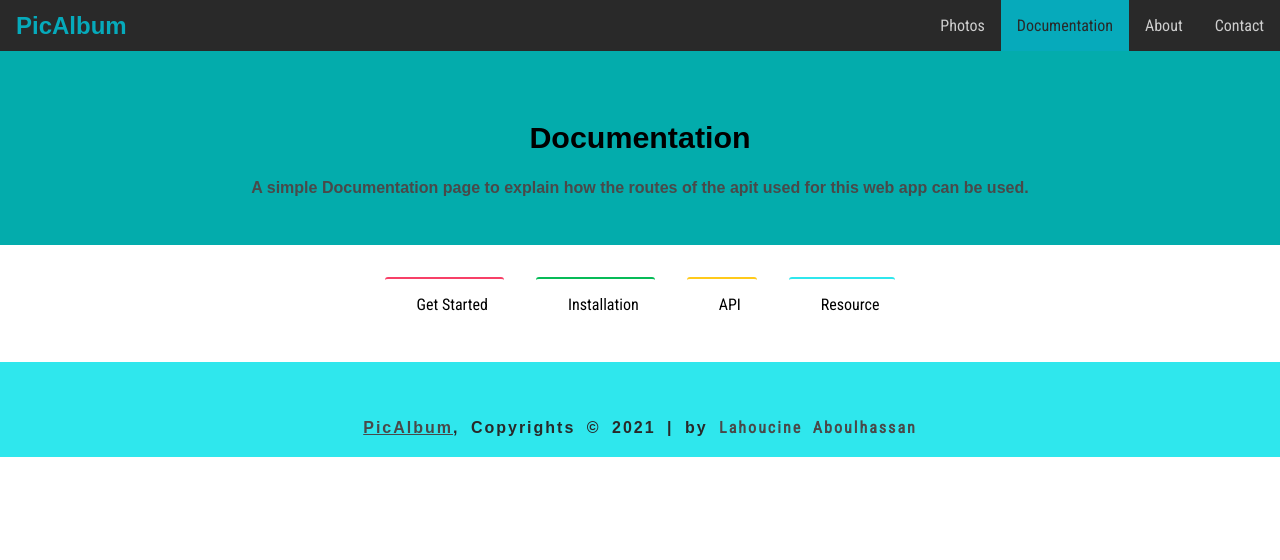
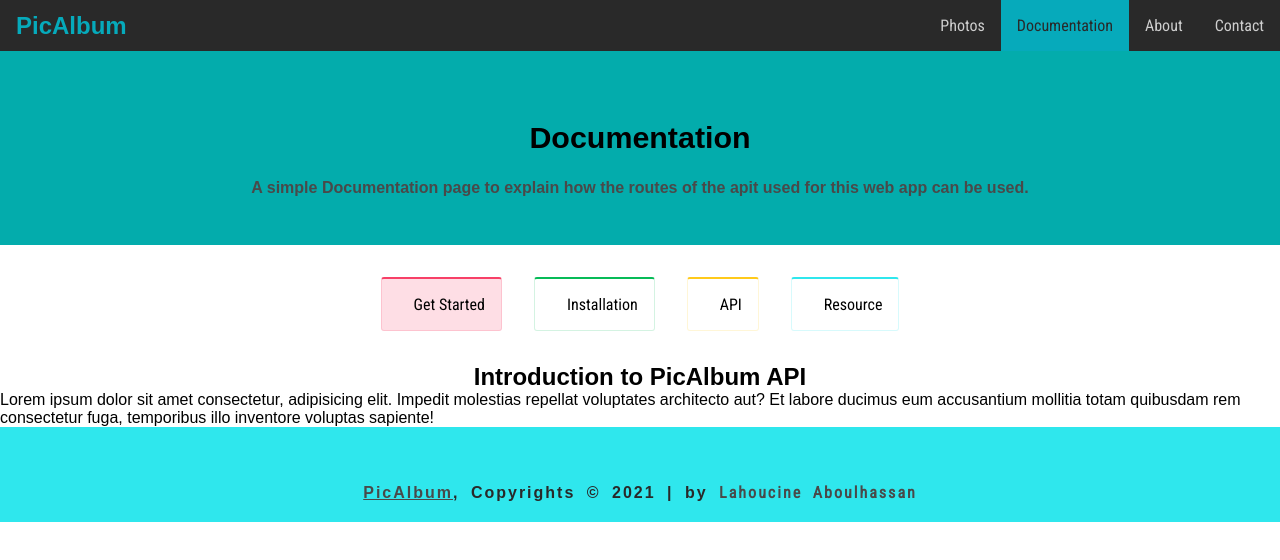
Before and after one commit to LahoucineABOULHASSAN/VueJS_Pic_Album, a Vue app: page /documentation in a window 1280 px wide. Shown: the top 560 px of the page. Built offline with nearby package versions, Linux system fonts and the light colour scheme; some icons are missing; a web font is replaced by a local one.

Commit message:
add documentation components

```diff
--- a/src/utilities/nav.js
+++ b/src/utilities/nav.js
@@ -20,3 +20,13 @@ export const isActive = (event) => {
     }
   });
 };
+export const isDocNavActive = (event) => {
+  const navLinks = document.querySelectorAll(".doc-nav-item");
+  navLinks.forEach((elem) => {
+    if (elem === event.target || elem === event.target.parentElement) {
+      elem.classList.add("doc-nav-active");
+    } else {
+      elem.classList.remove("doc-nav-active");
+    }
+  });
+};
--- a/src/views/Documentation.vue
+++ b/src/views/Documentation.vue
@@ -1,25 +1,33 @@
 <template>
   <DocHeader />
-  <DocNav />
-  <Doc v-for="(index, doc) in docs" :key="index" :doc="doc" />
+  <DocNav @docNav="docCase = $event" />
+  <DocAPI v-if="docCase === 'api'" />
+  <DocIntro v-if="docCase === 'intro'" />
+  <DocInstall v-if="docCase === 'install'" />
+  <DocResources v-if="docCase === 'resources'" />
 </template>
 
 <script>
+import DocNav from "./documentation/DocNav";
+import DocAPI from "./documentation/DocAPI";
+import DocIntro from "./documentation/DocIntro";
 import DocHeader from "./documentation/DocHeader";
-import DocNav from "./documentation/DocNav";
-import Doc from "./documentation/Doc";
+import DocInstall from "./documentation/DocInstall";
+import DocResources from "./documentation/DocResources";
 import { ref } from "vue";
 export default {
   components: {
+    DocAPI,
+    DocNav,
+    DocIntro,
     DocHeader,
-    DocNav,
-    Doc,
+    DocInstall,
+    DocResources,
   },
   setup() {
     const docs = ref([]);
-    return { docs };
+    const docCase = ref("intro");
+    return { docs, docCase };
   },
 };
 </script>
-
-<style></style>
--- a/src/views/documentation/Doc.vue
+++ /dev/null
@@ -1,17 +0,0 @@
-<template>
-  <div>
-    <h2>{{ doc.heading }}</h2>
-    <p>
-      {{ doc.paragraph }}
-    </p>
-  </div>
-</template>
-<script>
-export default {
-  props: {
-    doc: Object,
-  },
-};
-</script>
-
-<style></style>
--- /dev/null
+++ b/src/views/documentation/DocAPI.vue
@@ -0,0 +1,11 @@
+<template>
+  <div class="flex flex-column">
+    <h2>API Docs</h2>
+    <p>
+      Lorem ipsum dolor sit amet consectetur, adipisicing elit. Impedit
+      molestias repellat voluptates architecto aut? Et labore ducimus eum
+      accusantium mollitia totam quibusdam rem consectetur fuga, temporibus illo
+      inventore voluptas sapiente!
+    </p>
+  </div>
+</template>
--- /dev/null
+++ b/src/views/documentation/DocInstall.vue
@@ -0,0 +1,11 @@
+<template>
+  <div class="flex flex-column">
+    <h2>Install Packges</h2>
+    <p>
+      Lorem ipsum dolor sit amet consectetur, adipisicing elit. Impedit
+      molestias repellat voluptates architecto aut? Et labore ducimus eum
+      accusantium mollitia totam quibusdam rem consectetur fuga, temporibus illo
+      inventore voluptas sapiente!
+    </p>
+  </div>
+</template>
--- /dev/null
+++ b/src/views/documentation/DocIntro.vue
@@ -0,0 +1,11 @@
+<template>
+  <div class="flex flex-column">
+    <h2>Introduction to PicAlbum API</h2>
+    <p>
+      Lorem ipsum dolor sit amet consectetur, adipisicing elit. Impedit
+      molestias repellat voluptates architecto aut? Et labore ducimus eum
+      accusantium mollitia totam quibusdam rem consectetur fuga, temporibus illo
+      inventore voluptas sapiente!
+    </p>
+  </div>
+</template>
--- a/src/views/documentation/DocNav.vue
+++ b/src/views/documentation/DocNav.vue
@@ -1,11 +1,59 @@
 <template>
   <ul class="flex flex-row doc-nav">
-    <li><i class="map signs icon"></i>Get Started</li>
-    <li><i class="cloud download down icon"></i>Installation</li>
-    <li><i class="box icon"></i>API</li>
-    <li><i class="archive icon"></i>Resource</li>
+    <li
+      class="doc-nav-item doc-nav-active"
+      @click="
+        (event) => {
+          $emit('docNav', 'intro');
+          isDocNavActive(event);
+        }
+      "
+    >
+      <i class="map signs icon"></i>Get Started
+    </li>
+    <li
+      class="doc-nav-item"
+      @click="
+        (event) => {
+          $emit('docNav', 'install');
+          isDocNavActive(event);
+        }
+      "
+    >
+      <i class="cloud download down icon"></i>Installation
+    </li>
+    <li
+      class="doc-nav-item"
+      @click="
+        (event) => {
+          $emit('docNav', 'api');
+          isDocNavActive(event);
+        }
+      "
+    >
+      <i class="box icon"></i>API
+    </li>
+    <li
+      class="doc-nav-item"
+      @click="
+        (event) => {
+          $emit('docNav', 'resources');
+          isDocNavActive(event);
+        }
+      "
+    >
+      <i class="archive icon"></i>Resource
+    </li>
   </ul>
 </template>
+<script>
+import { isDocNavActive } from "../../utilities/nav";
+export default {
+  setup() {
+    return { isDocNavActive };
+  },
+};
+</script>
 <style>
 .doc-nav {
   width: 80%;
@@ -16,7 +64,8 @@
   padding: 1rem;
   margin: 0 1rem;
   border-radius: 3px;
-  border-top: 2px solid;
+  border: 1px solid;
+  border-top-width: 2px;
 }
 .doc-nav li:hover {
   cursor: pointer;
@@ -26,29 +75,38 @@
   margin-right: 1rem;
 }
 .doc-nav li:nth-of-type(2n + 1) {
-  border-color: var(--red);
+  border-color: #f740682c;
+  border-top-color: var(--red);
 }
 .doc-nav li:nth-of-type(2n + 2) {
-  border-color: var(--green);
+  border-color: #06bb572c;
+  border-top-color: var(--green);
 }
 .doc-nav li:nth-of-type(2n + 3) {
-  border-color: var(--yellow);
+  border-color: #ffca1b2c;
+  border-top-color: var(--yellow);
 }
 .doc-nav li:nth-of-type(2n + 4) {
-  border-color: var(--primaryLight);
+  border-color: #1ae5ec2c;
+  border-top-color: var(--primaryLight);
 }
+.doc-nav li.doc-nav-active:nth-of-type(2n + 1),
 .doc-nav li:nth-of-type(2n + 1):hover {
   background: #f740682c;
 }
+.doc-nav li.doc-nav-active:nth-of-type(2n + 2),
 .doc-nav li:nth-of-type(2n + 2):hover {
   background: #06bb572c;
 }
+.doc-nav li.doc-nav-active:nth-of-type(2n + 3),
 .doc-nav li:nth-of-type(2n + 3):hover {
   background: #ffca1b2c;
 }
+.doc-nav li.doc-nav-active:nth-of-type(2n + 4),
 .doc-nav li:nth-of-type(2n + 4):hover {
   background: #1ae5ec2c;
 }
+.doc-nav li.active,
 .doc-nav li:nth-of-type(2n + 1) i.icon {
   color: var(--red);
 }
--- /dev/null
+++ b/src/views/documentation/DocResources.vue
@@ -0,0 +1,11 @@
+<template>
+  <div class="flex flex-column">
+    <h2>PicAlbum Resources</h2>
+    <p>
+      Lorem ipsum dolor sit amet consectetur, adipisicing elit. Impedit
+      molestias repellat voluptates architecto aut? Et labore ducimus eum
+      accusantium mollitia totam quibusdam rem consectetur fuga, temporibus illo
+      inventore voluptas sapiente!
+    </p>
+  </div>
+</template>
```
